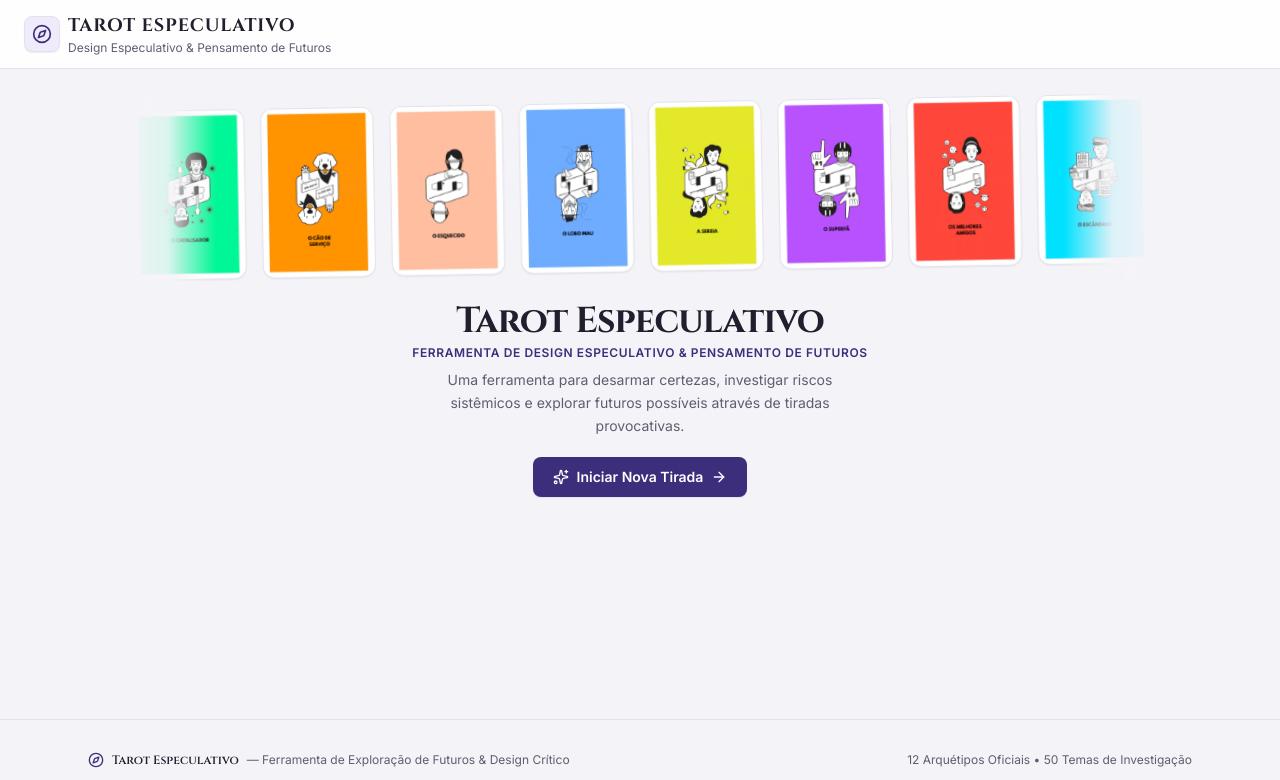
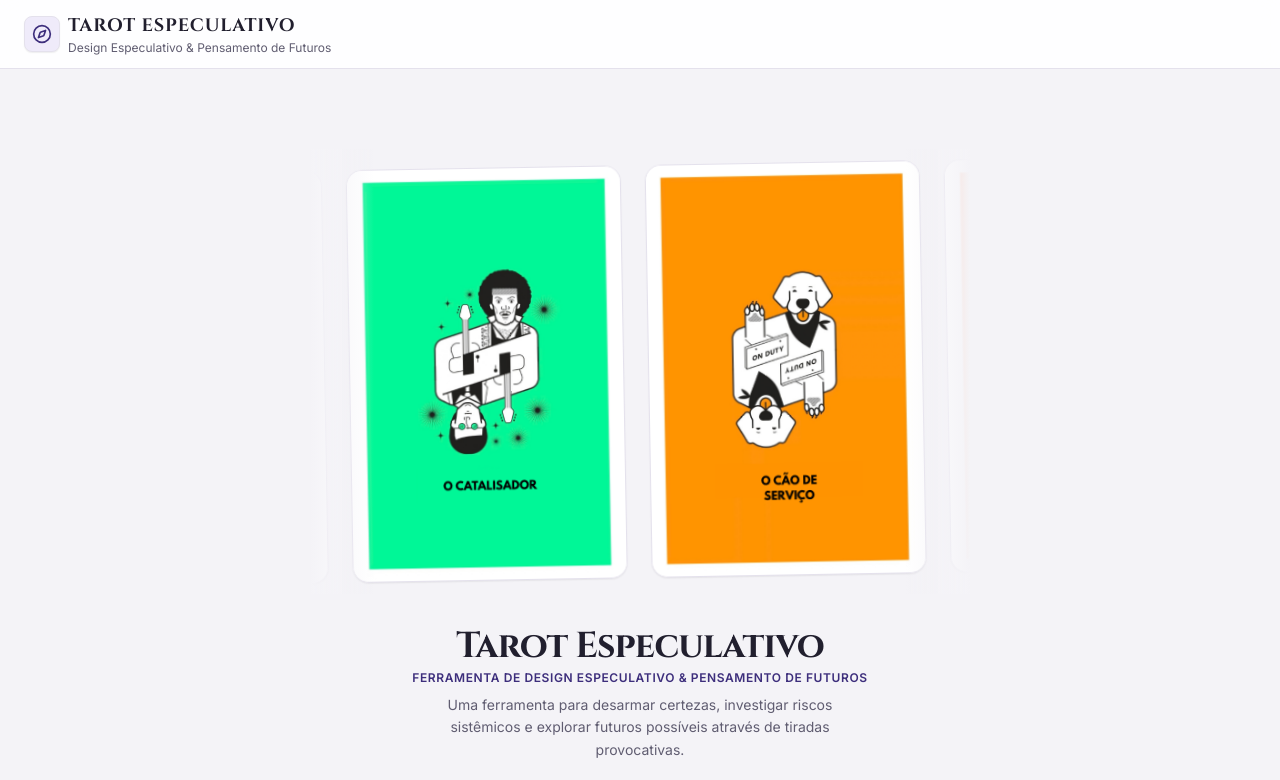
Before and after one commit to webdevmatias/speculative-tarot, a Next.js app: page / in a window 1280 px wide. Shown: the top 780 px of the page. Built offline with nearby package versions, Linux system fonts and the light colour scheme.

Commit message:
feat: increase header pt offset and configure home carousel to show 1 full card and 2 halves

```diff
--- a/src/components/tarot/HomeScreen.tsx
+++ b/src/components/tarot/HomeScreen.tsx
@@ -52,22 +52,22 @@ export function HomeScreen({
   };
 
   return (
-    <div className="mx-auto max-w-5xl px-4 py-3 sm:py-6 overflow-hidden">
+    <div className="mx-auto max-w-5xl px-4 pt-14 pb-8 sm:pt-20 sm:pb-12 overflow-hidden">
       {/* ============================================================== */}
-      {/* COMPACT INCLINED CARDS CAROUSEL (ABOVE THE TITLE)              */}
+      {/* INCLINED CARDS CAROUSEL (3 CARDS IN VIEW: 1 FULL, 2 HALVES)    */}
       {/* ============================================================== */}
-      <div className="relative -mx-4 sm:-mx-6 mb-4 sm:mb-5 overflow-hidden py-1">
+      <div className="relative mx-auto max-w-[520px] sm:max-w-[600px] md:max-w-[660px] mb-6 sm:mb-8 overflow-hidden py-2">
         {/* Subtle Edge Fade Gradients */}
-        <div className="pointer-events-none absolute left-0 inset-y-0 w-10 sm:w-24 bg-gradient-to-r from-paper via-paper/90 to-transparent z-10" />
-        <div className="pointer-events-none absolute right-0 inset-y-0 w-10 sm:w-24 bg-gradient-to-l from-paper via-paper/90 to-transparent z-10" />
+        <div className="pointer-events-none absolute left-0 inset-y-0 w-8 sm:w-16 bg-gradient-to-r from-paper to-transparent z-10" />
+        <div className="pointer-events-none absolute right-0 inset-y-0 w-8 sm:w-16 bg-gradient-to-l from-paper to-transparent z-10" />
 
-        {/* Slanted / Inclined Track (Subtle tilt, low vertical profile) */}
-        <div className="transform -rotate-1 sm:-rotate-1.5 origin-center scale-[1.01] py-1.5 select-none">
-          <div className="animate-card-marquee gap-2.5 sm:gap-4 items-center">
+        {/* Slanted / Inclined Track */}
+        <div className="transform -rotate-1 sm:-rotate-1.5 origin-center py-2 select-none">
+          <div className="animate-card-marquee gap-4 sm:gap-6 items-center">
             {[...CARTAS_CARROSSEL, ...CARTAS_CARROSSEL].map((item, idx) => (
               <div
                 key={`${item.id}-${idx}`}
-                className="group relative w-20 sm:w-24 md:w-28 aspect-[2/3] shrink-0 rounded-xl overflow-hidden border border-line bg-paper-raised shadow-clean transition-all duration-300 hover:-translate-y-1.5 hover:shadow-lg hover:border-accent/40 cursor-pointer"
+                className="group relative w-[54vw] sm:w-[250px] md:w-[275px] aspect-[2/3] shrink-0 rounded-2xl overflow-hidden border border-line bg-paper-raised shadow-clean transition-all duration-300 hover:-translate-y-2 hover:shadow-xl hover:border-accent/40 cursor-pointer"
               >
                 <img
                   src={item.imagem}
@@ -75,8 +75,8 @@ export function HomeScreen({
                   className="h-full w-full object-cover select-none"
                   loading="lazy"
                 />
-                <div className="absolute inset-0 bg-ink/15 opacity-0 group-hover:opacity-100 transition-opacity flex items-end justify-center pb-1.5">
-                  <span className="font-mono text-[9px] sm:text-[10px] font-semibold px-1.5 py-0.5 rounded bg-paper/95 text-accent shadow-sm border border-line backdrop-blur-sm truncate max-w-[90%]">
+                <div className="absolute inset-0 bg-ink/15 opacity-0 group-hover:opacity-100 transition-opacity flex items-end justify-center pb-2.5">
+                  <span className="font-mono text-[10px] sm:text-xs font-semibold px-2 py-0.5 rounded-md bg-paper/95 text-accent shadow-sm border border-line backdrop-blur-sm truncate max-w-[90%]">
                     {item.titulo}
                   </span>
                 </div>
```
